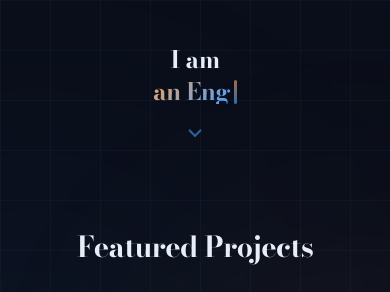
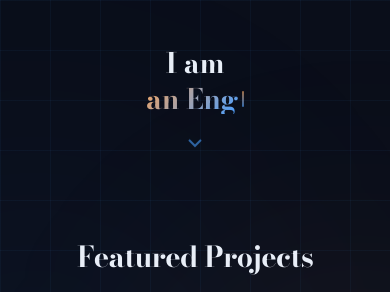
Before and after one commit to maxleblang/maxleblang.github.io, a plain HTML site: page index.html in a window 390 px wide. Shown: the top 292 px of the page. Drawn offline with nearby package versions, Linux system fonts and the light colour scheme.

Commit message:
Look better on phone

```diff
--- a/index.js
+++ b/index.js
@@ -4,6 +4,7 @@ document.addEventListener('DOMContentLoaded', function() {
   // ============================================================================
 
   const typewriterElement = document.getElementById('typewriter');
+  const typewriterContainer = document.querySelector('.typewriter-container');
   const phrases = ['Max Leblang', 'an Engineer', 'a Programmer', 'a Builder', 'an Entrepreneur'];
   let phraseIndex = 0;
   let charIndex = 0;
@@ -42,6 +43,50 @@ document.addEventListener('DOMContentLoaded', function() {
 
   // Start the typing effect with delay
   setTimeout(type, 800);
+
+  // ============================================================================
+  // STABILIZE TYPEWRITER CONTAINER WIDTH (prevents layout shift on mobile)
+  // ============================================================================
+
+  function measureAndSetTypewriterWidth() {
+    if (!typewriterElement || !typewriterContainer) return;
+    const style = getComputedStyle(typewriterElement);
+    const measurer = document.createElement('span');
+    measurer.style.position = 'absolute';
+    measurer.style.visibility = 'hidden';
+    measurer.style.whiteSpace = 'pre';
+    measurer.style.fontFamily = style.fontFamily;
+    measurer.style.fontSize = style.fontSize;
+    measurer.style.fontWeight = style.fontWeight;
+    measurer.style.letterSpacing = style.letterSpacing;
+    measurer.textContent = phrases.reduce((a, b) => (a.length > b.length ? a : b));
+    document.body.appendChild(measurer);
+    const width = Math.ceil(measurer.getBoundingClientRect().width);
+    measurer.remove();
+    // Add small padding for cursor and gap; clamp to viewport width
+    const extra = 10;
+    const maxWidth = Math.max(0, window.innerWidth - 2 * 24); // account for padding
+    const finalWidth = Math.min(width + extra, maxWidth);
+    typewriterContainer.style.minWidth = finalWidth + 'px';
+    typewriterContainer.style.width = finalWidth + 'px';
+  }
+
+  // Measure after fonts load for accuracy
+  if (document.fonts && document.fonts.ready) {
+    document.fonts.ready.then(measureAndSetTypewriterWidth);
+  } else {
+    window.addEventListener('load', measureAndSetTypewriterWidth);
+  }
+
+  // Recalculate on resize (debounced)
+  let resizeTO;
+  window.addEventListener('resize', () => {
+    clearTimeout(resizeTO);
+    resizeTO = setTimeout(measureAndSetTypewriterWidth, 150);
+  });
+
+  // Initial measure
+  measureAndSetTypewriterWidth();
 
   // ============================================================================
   // STAGGER ANIMATIONS FOR ELEMENTS
--- a/styles.css
+++ b/styles.css
@@ -571,28 +571,39 @@ body {
 
   .hero-title-wrapper {
     flex-direction: column;
+    align-items: center;
+    justify-content: center;
+    text-align: center;
     gap: var(--spacing-sm);
     min-height: auto;
   }
 
   .static-text {
-    font-size: clamp(1.8rem, 5vw, 2.5rem);
-    line-height: 1;
+    display: block;
+    font-size: clamp(1.8rem, 6.5vw, 2.4rem);
+    line-height: 1.05;
+    letter-spacing: -0.01em;
+    margin-bottom: 0.2rem;
   }
 
   .typewriter-container {
     height: auto;
     min-height: auto;
+    width: 100%;
+    max-width: 100%;
+    justify-content: center;
   }
 
   .typewriter {
-    font-size: clamp(1.8rem, 5vw, 2.5rem);
+    font-size: clamp(1.8rem, 6.5vw, 2.4rem);
     height: auto;
     min-height: auto;
+    letter-spacing: -0.01em;
   }
 
   .cursor {
-    height: clamp(1.8rem, 5vw, 2.5rem);
+    height: 1em;
+    width: 2px;
   }
 
   .projects-grid {
@@ -636,19 +647,24 @@ body {
 
   .hero-title-wrapper {
     min-height: auto;
+    gap: 0.3rem;
   }
 
   .static-text {
-    font-size: clamp(1.5rem, 4vw, 2rem);
+    font-size: clamp(1.4rem, 7.2vw, 2rem);
+    line-height: 1.05;
+    letter-spacing: -0.01em;
   }
 
   .typewriter {
-    font-size: clamp(1.5rem, 4vw, 2rem);
+    font-size: clamp(1.4rem, 7.2vw, 2rem);
     height: auto;
+    letter-spacing: -0.01em;
   }
 
   .cursor {
-    height: clamp(1.5rem, 4vw, 2rem);
+    height: 1em;
+    width: 2px;
   }
 
   .scroll-indicator {
```
